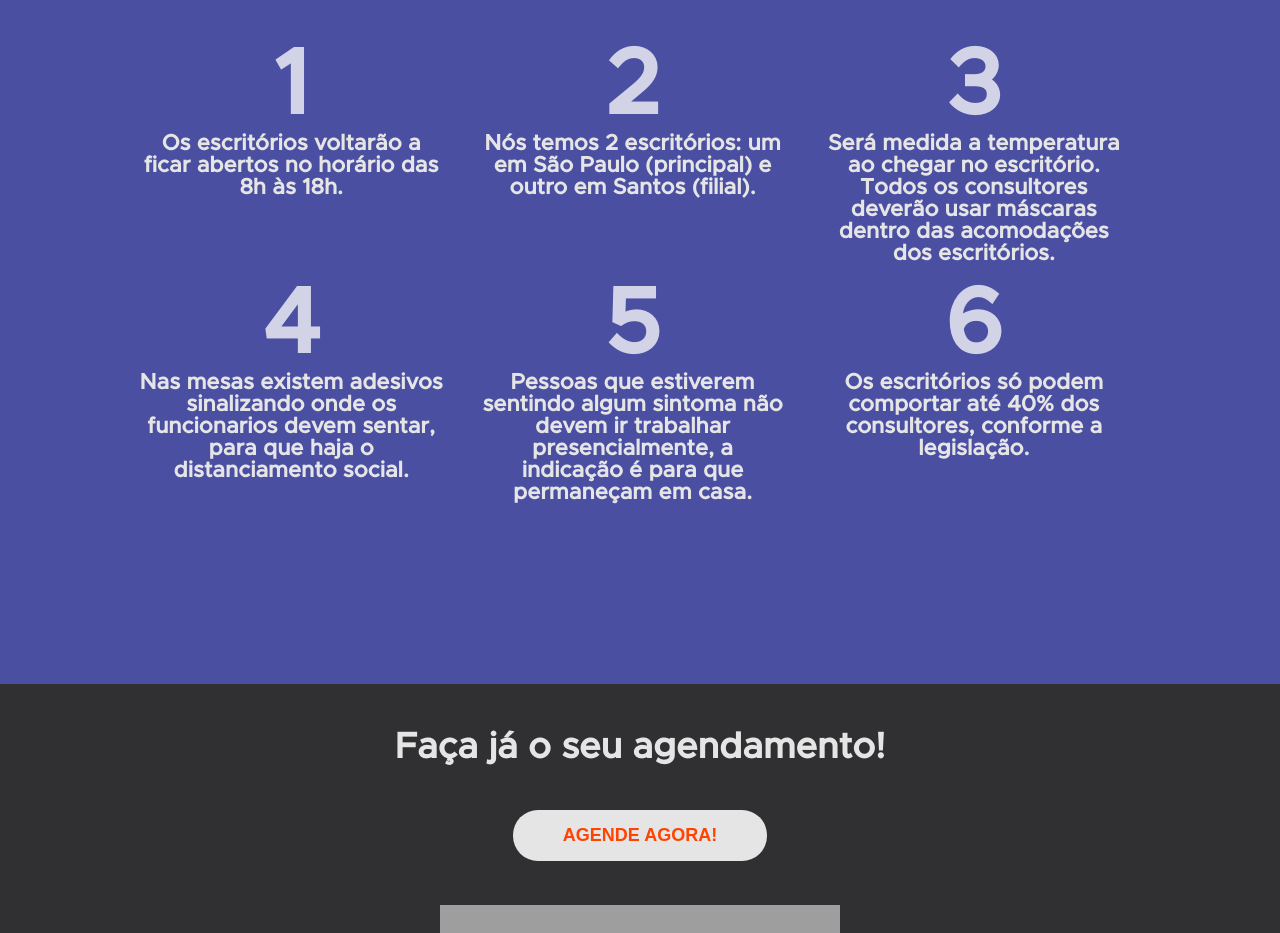
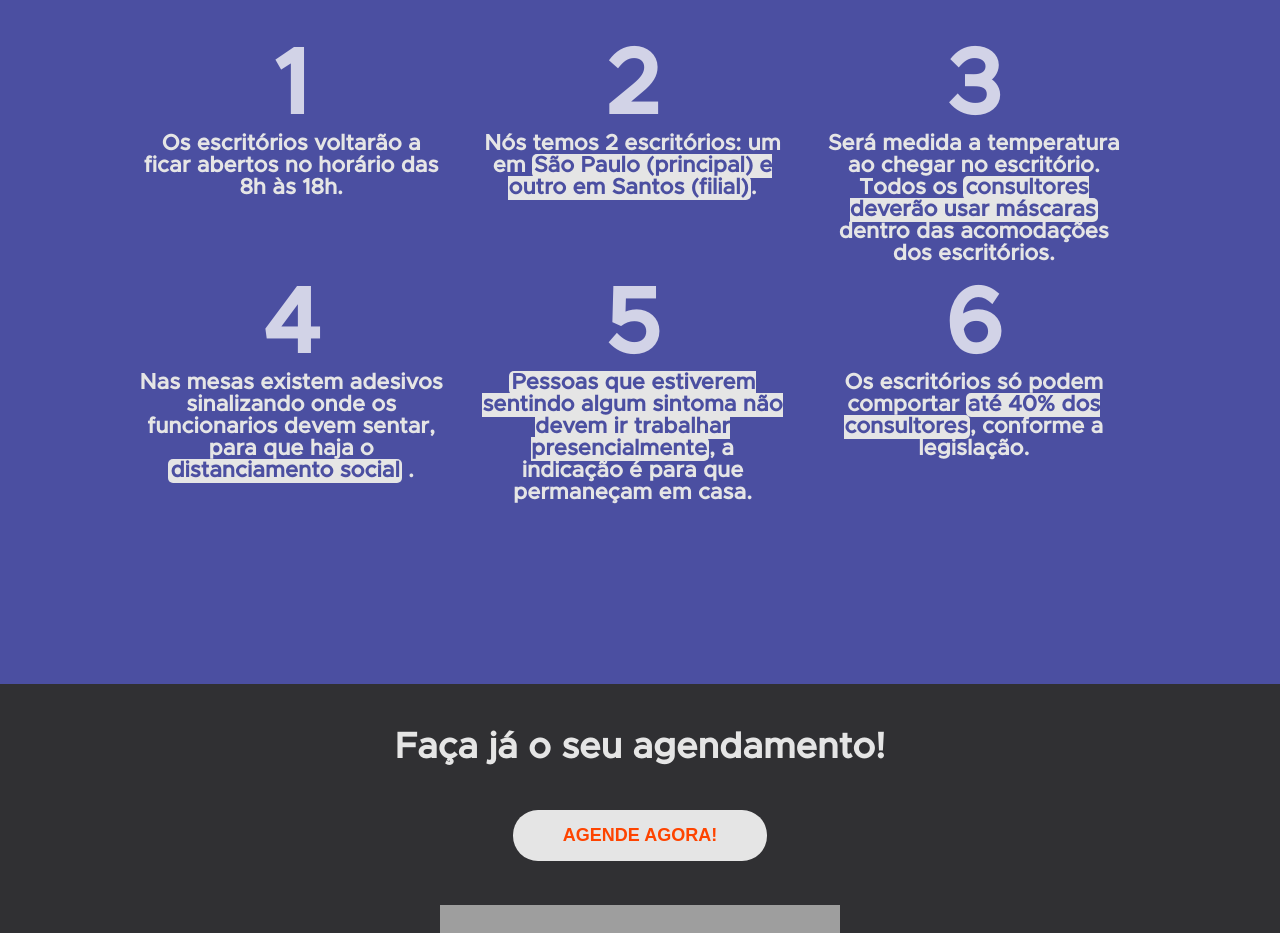
Before and after one commit to claylson-0/FCamara, a plain HTML site: page index.html in a window 1280 px wide. Shown: the part 1380-2313 px from the top of the page. Drawn offline with Linux system fonts and the light colour scheme; grey boxes are pictures that could not be loaded.

Commit message:
Atualiza Informações

```diff
--- a/index.html
+++ b/index.html
@@ -126,28 +126,28 @@
                 </li>
                 <li>
                     <h1>2</h1>
-                    <p>Nós temos 2 escritórios: um em São Paulo (principal) e outro em Santos (filial).</p>
+                    <p>Nós temos 2 escritórios: um em <strong>São Paulo (principal) e outro em Santos (filial)</strong>.</p>
                 </li>
                 <li>
                     <h1>3</h1>
-                    <p>Será medida a temperatura ao chegar no escritório. Todos os consultores deverão usar máscaras
+                    <p>Será medida a temperatura ao chegar no escritório. Todos os <strong>consultores deverão usar máscaras</strong>
                         dentro
                         das acomodações dos escritórios.</p>
                 </li>
                 <li>
                     <h1>4</h1>
                     <p>Nas mesas existem adesivos sinalizando onde os funcionarios devem sentar, para que haja o
-                        distanciamento social.</p>
+                        <strong>distanciamento social</strong> .</p>
                 </li>
                 <li>
                     <h1>5</h1>
-                    <p>Pessoas que estiverem sentindo algum sintoma não devem ir trabalhar presencialmente, a indicação
+                    <p><strong> Pessoas que estiverem sentindo algum sintoma não devem ir trabalhar presencialmente</strong>, a indicação
                         é
                         para que permaneçam em casa.</p>
                 </li>
                 <li>
                     <h1>6</h1>
-                    <p>Os escritórios só podem comportar até 40% dos consultores, conforme a legislação.</p>
+                    <p>Os escritórios só podem comportar <strong> até 40% dos consultores</strong>, conforme a legislação.</p>
                 </li>
             </ul>
         </div>
--- a/style.css
+++ b/style.css
@@ -110,8 +110,6 @@ a{
 }
 
 /* MENU MOBILE */
-
-
 
 .menu-mobile-barra{
     display: flex;
@@ -289,7 +287,7 @@ a{
     font-weight: bold;
 }
 
-/* informacoes */
+/* INFORMACOES */
 
 #informacoes {
     background-color: var(--azul);
@@ -332,6 +330,12 @@ a{
 .lista-informacoes p {
     font-size: 18px;
     font-weight: bold;
+}
+.lista-informacoes strong{
+    background-color: var(--branco);
+    color: var(--azul);
+    padding: 1px 2px;
+    border-radius: 5px;
 }
 
 .item-flex {
```
